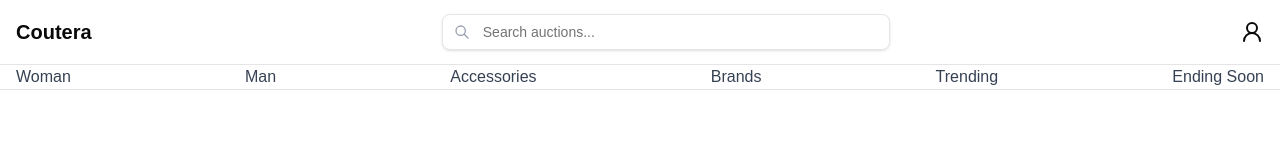
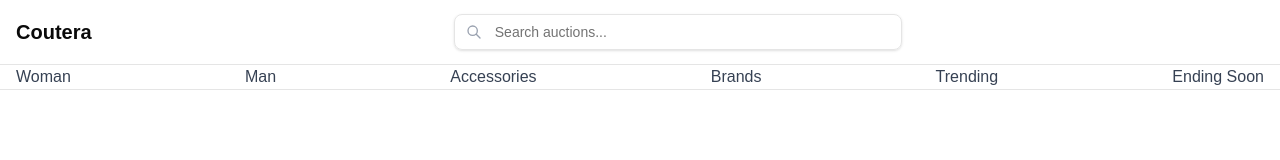
Before and after one commit to apimanovs/Auctera, a Vue app in the folder frontend/auctera-frontend/: page /login in a window 1280 px wide. Shown: the top 160 px of the page. Built offline with nearby package versions, Linux system fonts and the light colour scheme.

Commit message:
fix for homepage

```diff
--- a/frontend/auctera-frontend/src/components/layout/Header.vue
+++ b/frontend/auctera-frontend/src/components/layout/Header.vue
@@ -3,7 +3,7 @@ import { ref } from 'vue'
 import Container from '@/components/ui/Container.vue'
 import Input from '@/components/ui/input/Input.vue'
 import Categories from '@/components/layout/CategoriesNavbar.vue'
-import ProfileIcon from '@/components/ui/icons/ProfileIcon.vue'
+// import ProfileIcon from '@/components/ui/icons/ProfileIcon.vue'
 
 const searchQuery = ref('')
 
@@ -49,7 +49,7 @@ const handleKeyPress = (event: KeyboardEvent) => {
 
         <!-- Right Icons -->
         <div class="flex items-center gap-2">
-          <ProfileIcon />
+          <!-- <ProfileIcon /> -->
         </div>
       </div>
     </Container>
```
